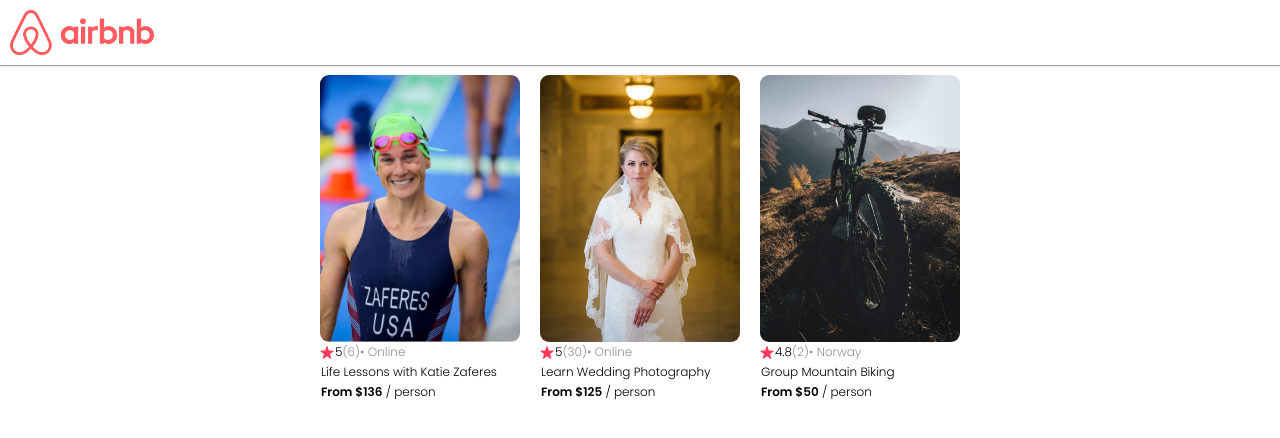
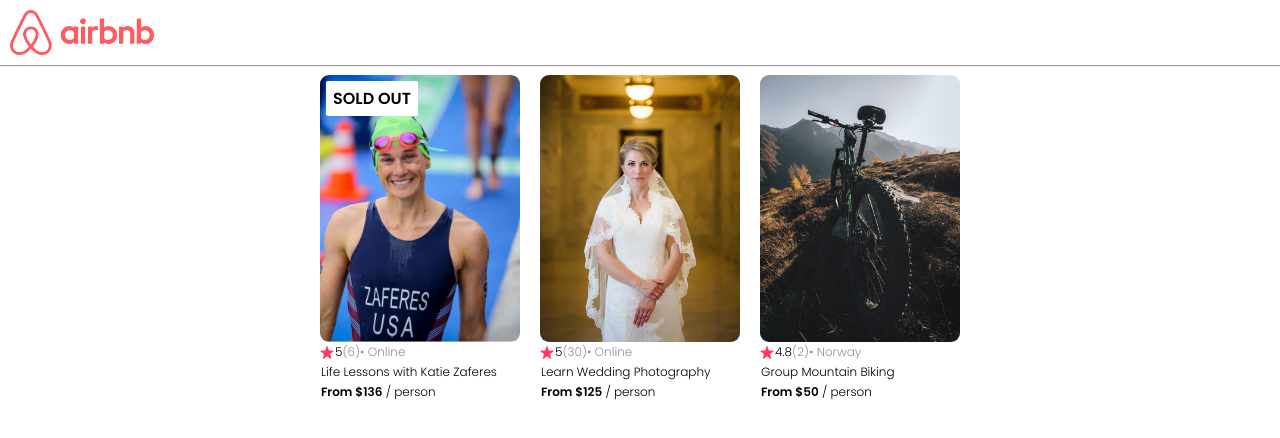
Before and after one commit to Ferningo/scrimba-react-airBnB-project, a React (Vite) app in the folder AirBnB Experiences Clone/: page / in a window 1280 px wide. Shown: the top 438 px of the page. Built offline with nearby package versions, Linux system fonts and the light colour scheme.

Commit message:
Add conditional rendering for 'sold out' badge

```diff
--- a/AirBnB Experiences Clone/src/App.jsx
+++ b/AirBnB Experiences Clone/src/App.jsx
@@ -18,6 +18,7 @@
         location = {cardInfo.location}
         title = {cardInfo.title}
         price = {cardInfo.price}
+        openSpots = {cardInfo.openSpots}
       Card/>
       )
   })
--- a/AirBnB Experiences Clone/src/components/Card.jsx
+++ b/AirBnB Experiences Clone/src/components/Card.jsx
@@ -2,8 +2,10 @@
 import star from '../assets/star.png'
 
 export default function Card(props){
+
     return(
         <div className="card-container">
+            { props.openSpots <= 0 && <div className='badge'>SOLD OUT</div>}
             <img src={props.img} alt="" className='card-image' />
             <div className='stats-container'>
                 <img src={star} className='star-logo'/>
--- a/AirBnB Experiences Clone/src/index.css
+++ b/AirBnB Experiences Clone/src/index.css
@@ -44,6 +44,7 @@
   flex-direction: column;
   max-width: 200px;
   padding: 10px;
+  position: relative;
 }
 
 .card-stats,
@@ -75,6 +76,18 @@
 .rating{
   color: black;
 }
+
+.badge {
+  position: absolute;
+  top: 16px;
+  left: 16px;
+  background-color: white;
+  padding: 5px 7px;
+  border-radius: 2px;
+  font-weight: bold;
+}
+
+
 
 
 
```
